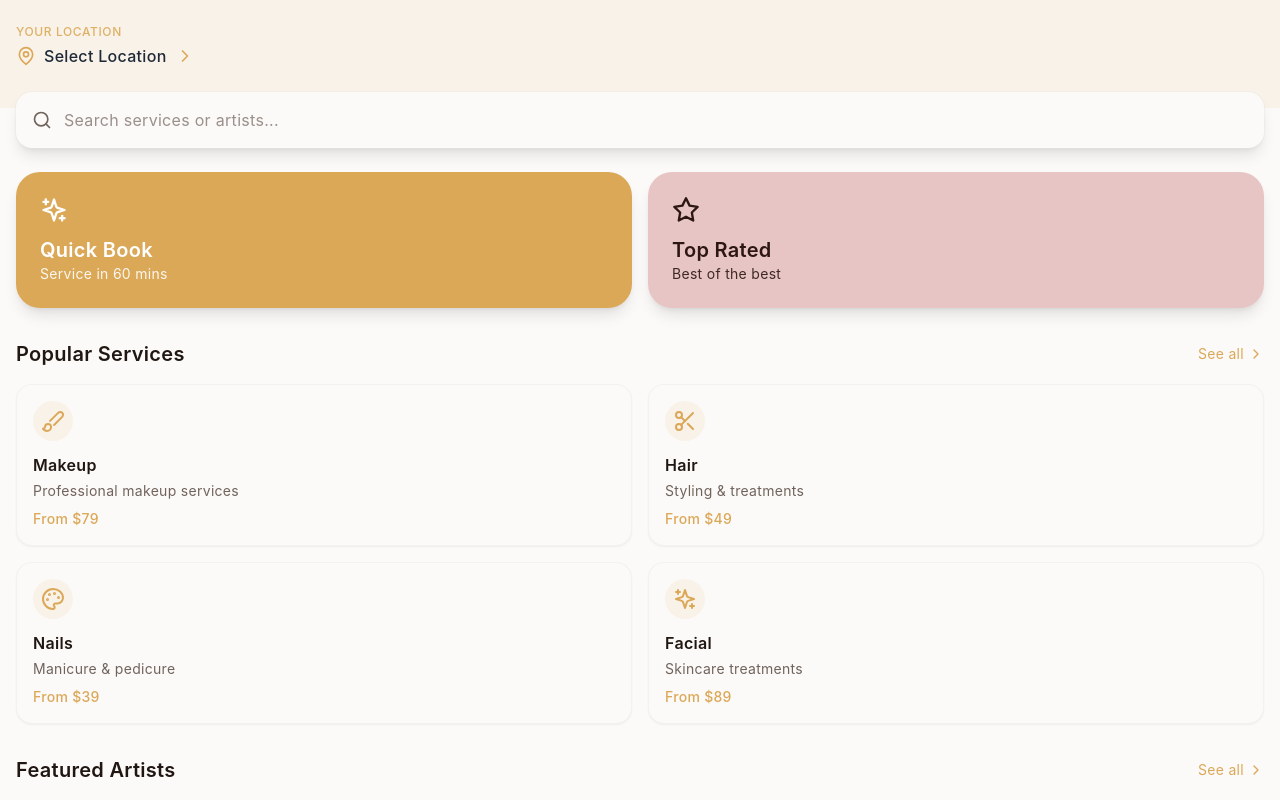
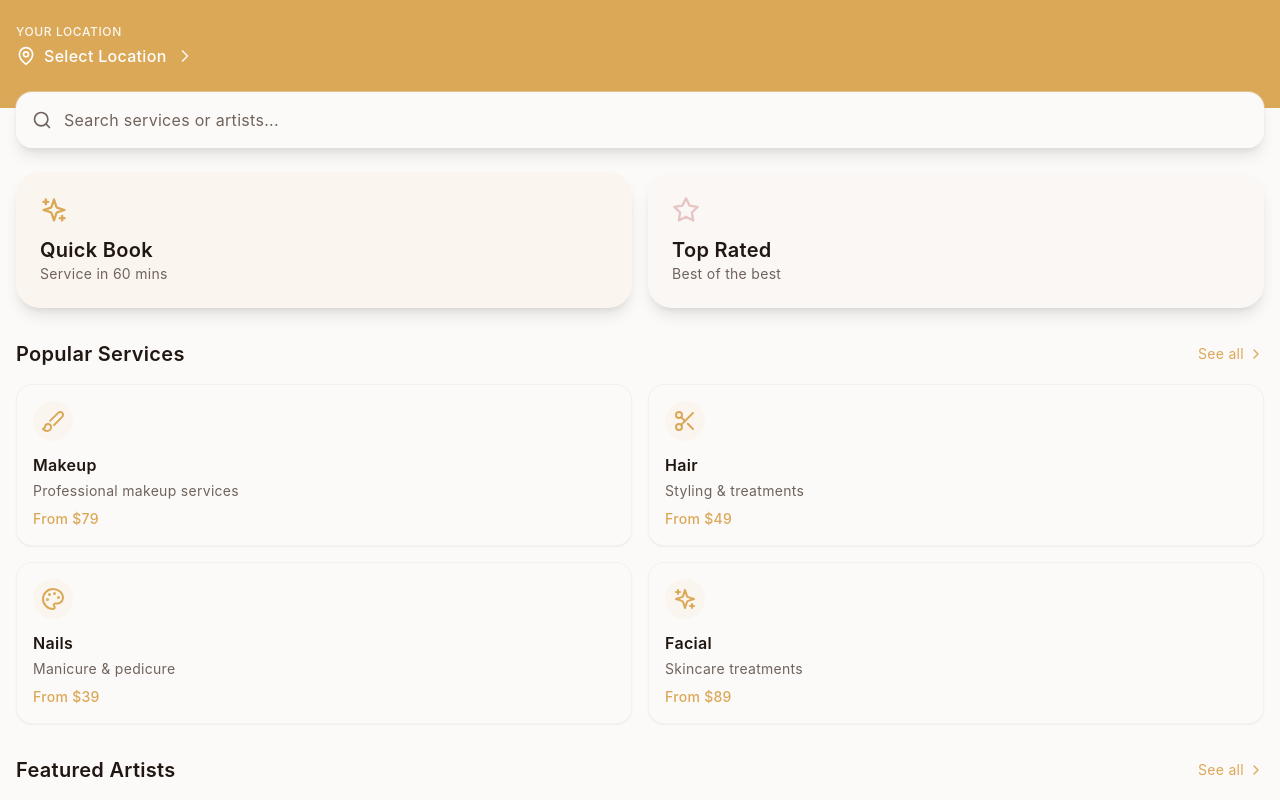
Before and after one commit to Ahmetbasli/beauty-studio, a React (Create React App) app in the folder react-for-design/: page /home in a window 1280 px wide. Shown: the top 800 px of the page. Built offline with nearby package versions, Linux system fonts and the light colour scheme.

Commit message:
add-with-design

```diff
--- a/react-for-design/src/pages/Home/index.jsx
+++ b/react-for-design/src/pages/Home/index.jsx
@@ -144,7 +144,7 @@ const HomePage = () => {
   return (
     <div className="min-h-screen pb-20 bg-background">
       {/* Location Section */}
-      <div className="relative px-4 pt-6 pb-6 bg-primary/10">
+      <div className="relative px-4 pt-6 pb-6 bg-primary">
         {/* Location Selection */}
         <motion.div
           initial={{ opacity: 0, y: -20 }}
@@ -155,15 +155,15 @@ const HomePage = () => {
             onClick={() => setIsLocationModalOpen(true)}
             className="flex flex-col items-start w-full"
           >
-            <span className="mb-1 text-xs font-medium tracking-wider uppercase text-primary/90">
+            <span className="mb-1 text-xs font-medium tracking-wider uppercase text-primary-foreground/90">
               YOUR LOCATION
             </span>
             <div className="flex items-center gap-2">
-              <MapPin className="w-5 h-5 text-primary" />
-              <span className="text-base font-medium text-gray-800 line-clamp-1">
+              <MapPin className="w-5 h-5 text-primary-foreground" />
+              <span className="text-base font-medium text-primary-foreground line-clamp-1">
                 {userLocation}
               </span>
-              <ChevronRight className="w-5 h-5 ml-auto text-primary" />
+              <ChevronRight className="w-5 h-5 ml-auto text-primary-foreground/90" />
             </div>
           </button>
         </motion.div>
@@ -177,12 +177,12 @@ const HomePage = () => {
           transition={{ delay: 0.1 }}
           className="relative mb-6 -mt-4"
         >
-          <div className="flex items-center p-4 shadow-lg rounded-2xl bg-background ring-1 ring-border/40">
+          <div className="flex items-center p-4 shadow-lg bg-background rounded-2xl ring-1 ring-border/40">
             <Search className="w-5 h-5 text-muted-foreground" />
             <input
               type="text"
               placeholder="Search services or artists..."
-              className="flex-1 ml-3 bg-transparent outline-none placeholder:text-muted-foreground/70"
+              className="flex-1 ml-3 bg-transparent outline-none placeholder:text-muted-foreground"
             />
           </div>
         </motion.div>
@@ -197,21 +197,17 @@ const HomePage = () => {
           transition={{ delay: 0.3 }}
           className="grid grid-cols-2 gap-4 mb-8"
         >
-          <button className="p-6 overflow-hidden text-left shadow-lg rounded-3xl bg-primary text-primary-foreground">
-            <Sparkles className="mb-3 h-7 w-7" />
-            <h3 className="text-xl font-semibold">Quick Book</h3>
-            <p className="text-sm text-primary-foreground/90">
-              Service in 60 mins
-            </p>
+          <button className="p-6 overflow-hidden text-left shadow-lg rounded-3xl bg-primary/5">
+            <Sparkles className="mb-3 h-7 w-7 text-primary" />
+            <h3 className="text-xl font-semibold text-foreground">
+              Quick Book
+            </h3>
+            <p className="text-sm text-muted-foreground">Service in 60 mins</p>
           </button>
-          <button className="p-6 overflow-hidden text-left shadow-lg rounded-3xl bg-secondary">
-            <Star className="mb-3 h-7 w-7 text-secondary-foreground" />
-            <h3 className="text-xl font-semibold text-secondary-foreground">
-              Top Rated
-            </h3>
-            <p className="text-sm text-secondary-foreground/90">
-              Best of the best
-            </p>
+          <button className="p-6 overflow-hidden text-left shadow-lg rounded-3xl bg-secondary/5">
+            <Star className="mb-3 h-7 w-7 text-secondary" />
+            <h3 className="text-xl font-semibold text-foreground">Top Rated</h3>
+            <p className="text-sm text-muted-foreground">Best of the best</p>
           </button>
         </motion.div>
 
@@ -238,9 +234,9 @@ const HomePage = () => {
                 initial={{ opacity: 0, y: 20 }}
                 animate={{ opacity: 1, y: 0 }}
                 transition={{ delay: 0.1 * index }}
-                className="p-4 transition-all border shadow-sm rounded-2xl border-border/40 bg-background hover:shadow-md"
+                className="p-4 transition-all border shadow-sm bg-background border-border/40 rounded-2xl hover:shadow-md"
               >
-                <div className="p-2 mb-3 rounded-full bg-primary/10 w-fit">
+                <div className="p-2 mb-3 rounded-full bg-primary/5 w-fit">
                   <div className="text-primary">{service.icon}</div>
                 </div>
                 <h3 className="mb-1 font-semibold text-foreground">
@@ -279,7 +275,7 @@ const HomePage = () => {
                 initial={{ opacity: 0, x: -20 }}
                 animate={{ opacity: 1, x: 0 }}
                 transition={{ delay: 0.1 * index }}
-                className="flex items-center p-4 transition-all border shadow-sm cursor-pointer rounded-2xl border-border/40 bg-background hover:shadow-md"
+                className="flex items-center p-4 transition-all border shadow-sm cursor-pointer bg-background border-border/40 rounded-2xl hover:shadow-md"
                 onClick={() => handleArtistClick(artist.id)}
               >
                 <img
```
